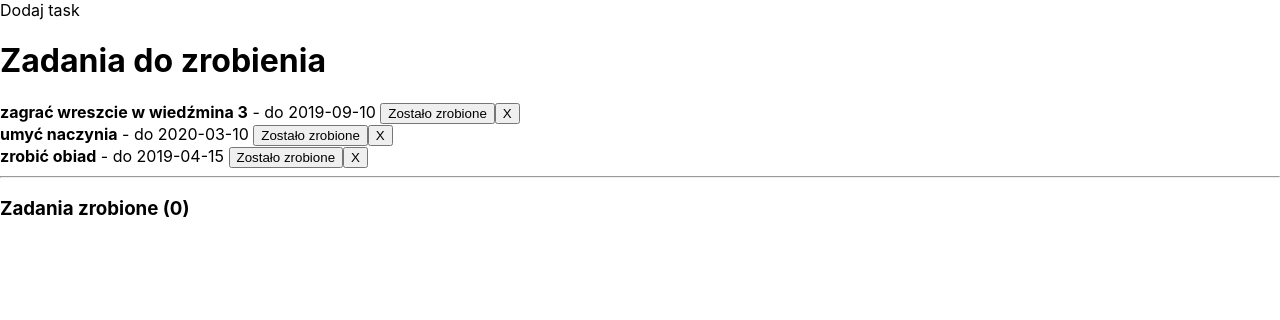
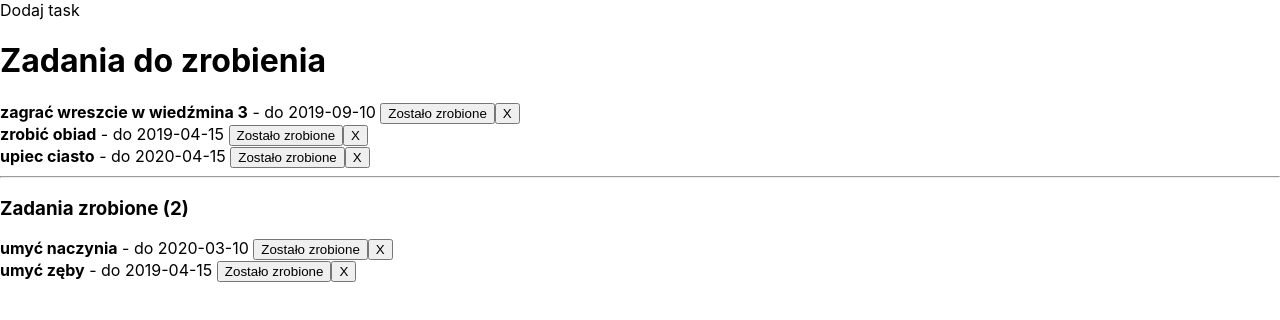
Before and after one commit to mateuszkalisz/kursReactJS, a React (Create React App) app in the folder 8.CreateReactApp/9.ToDoList/todolist/: page / in a window 1280 px wide. Shown: the top 320 px of the page. Built offline with nearby package versions, Linux system fonts and the light colour scheme.

Commit message:
filter and show tasks by active and done

```diff
--- a/8.CreateReactApp/9.ToDoList/todolist/src/components/App.js
+++ b/8.CreateReactApp/9.ToDoList/todolist/src/components/App.js
@@ -20,7 +20,7 @@ class App extends Component{
         text: "umyć naczynia",
         date: '2020-03-10',
         important: false,
-        active: true,
+        active: false,
         finishDate: null,
       },
       {
@@ -29,6 +29,22 @@ class App extends Component{
         date: '2019-04-15',
         important: true,
         active: true,
+        finishDate: null,
+      },
+      {
+        id: 3,
+        text: "upiec ciasto",
+        date: '2020-04-15',
+        important: true,
+        active: true,
+        finishDate: null,
+      },
+      {
+        id: 4,
+        text: "umyć zęby",
+        date: '2019-04-15',
+        important: true,
+        active: false,
         finishDate: null,
       },
     ]
@@ -66,6 +82,7 @@ class App extends Component{
     tasks.forEach(task=>{
       if(task.id===id){
         task.active = false;
+        task.finishDate = new Date().getTime();
       }
     })
 
--- a/8.CreateReactApp/9.ToDoList/todolist/src/components/TaskList.js
+++ b/8.CreateReactApp/9.ToDoList/todolist/src/components/TaskList.js
@@ -4,18 +4,27 @@ import Task from './Task';
 
 const TaskList = props => {
 
-    const tasks = props.tasks.map(task=><Task key={task.id} task={task} delete={props.delete} change={props.changeStatus}/>)
+    const active = props.tasks.filter(task=>task.active);
 
+    const done = props.tasks.filter(task=>!task.active);
+
+    const activeTasks = active.map(task=><Task key={task.id} task={task} delete={props.delete} change={props.changeStatus}/>)
+    const doneTasks = done.map(task=><Task key={task.id} task={task} delete={props.delete} change={props.changeStatus}/>)
+
+
+    console.log(activeTasks,doneTasks);
     return (
         <div>
         <div className="active">
             <h1>Zadania do zrobienia</h1>
-            {tasks}
+            {activeTasks.length > 0 ? activeTasks : "Brak zadań, wszystko zrobiłeś szczęśliwy człowieku!"}
         </div>
 
         <hr/>
         <div className="done">
-            <h3>Zadania zrobione (0)</h3>
+            <h3>Zadania zrobione ({doneTasks.length})</h3>
+            {doneTasks.length > 3 ? <span><em style={{fontSize: 12}}>(Wyświetlone są tylko 3 ostatnie zadania)</em> </span> : null}
+            {doneTasks.slice(0,3)}
         </div>
         </div>
 
```
